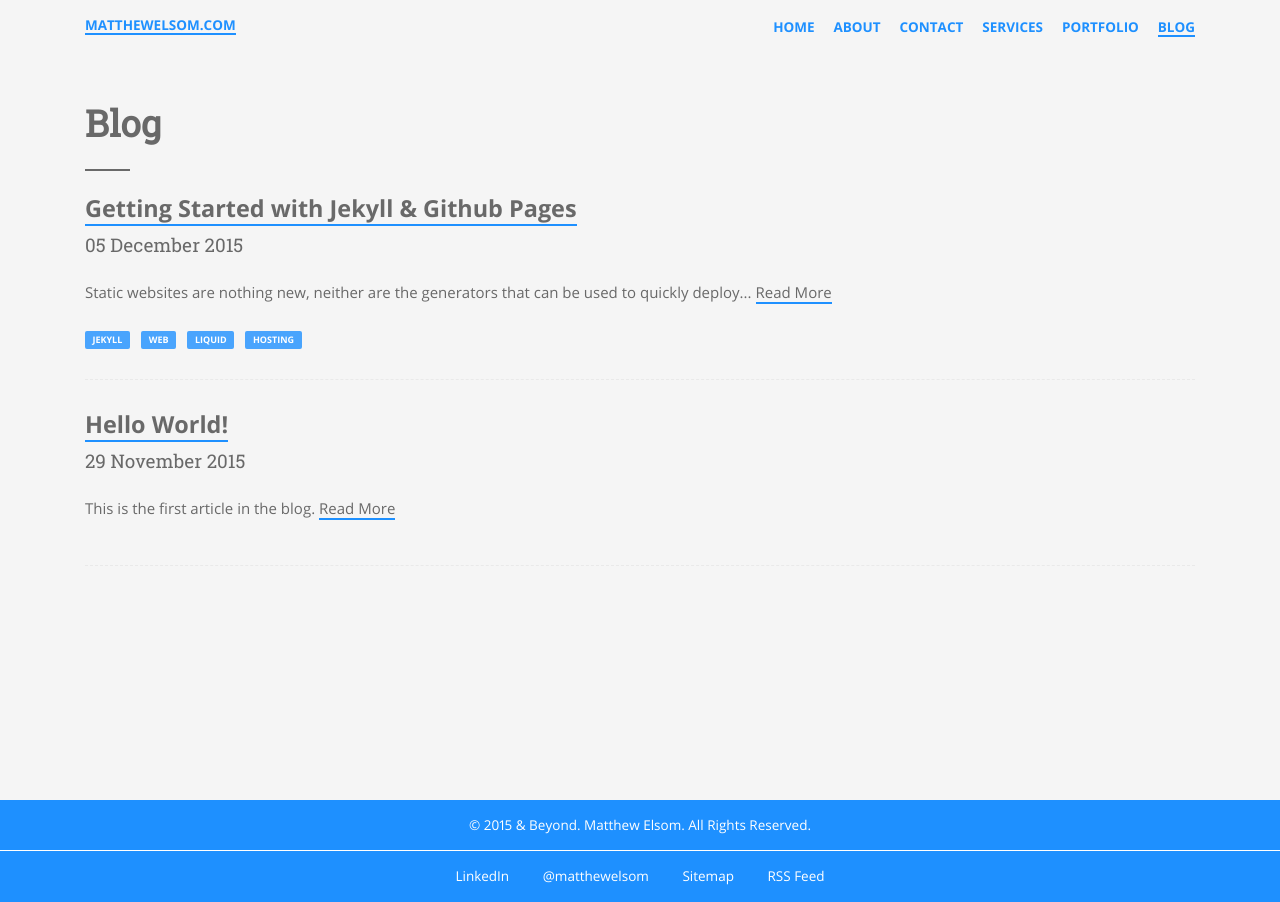
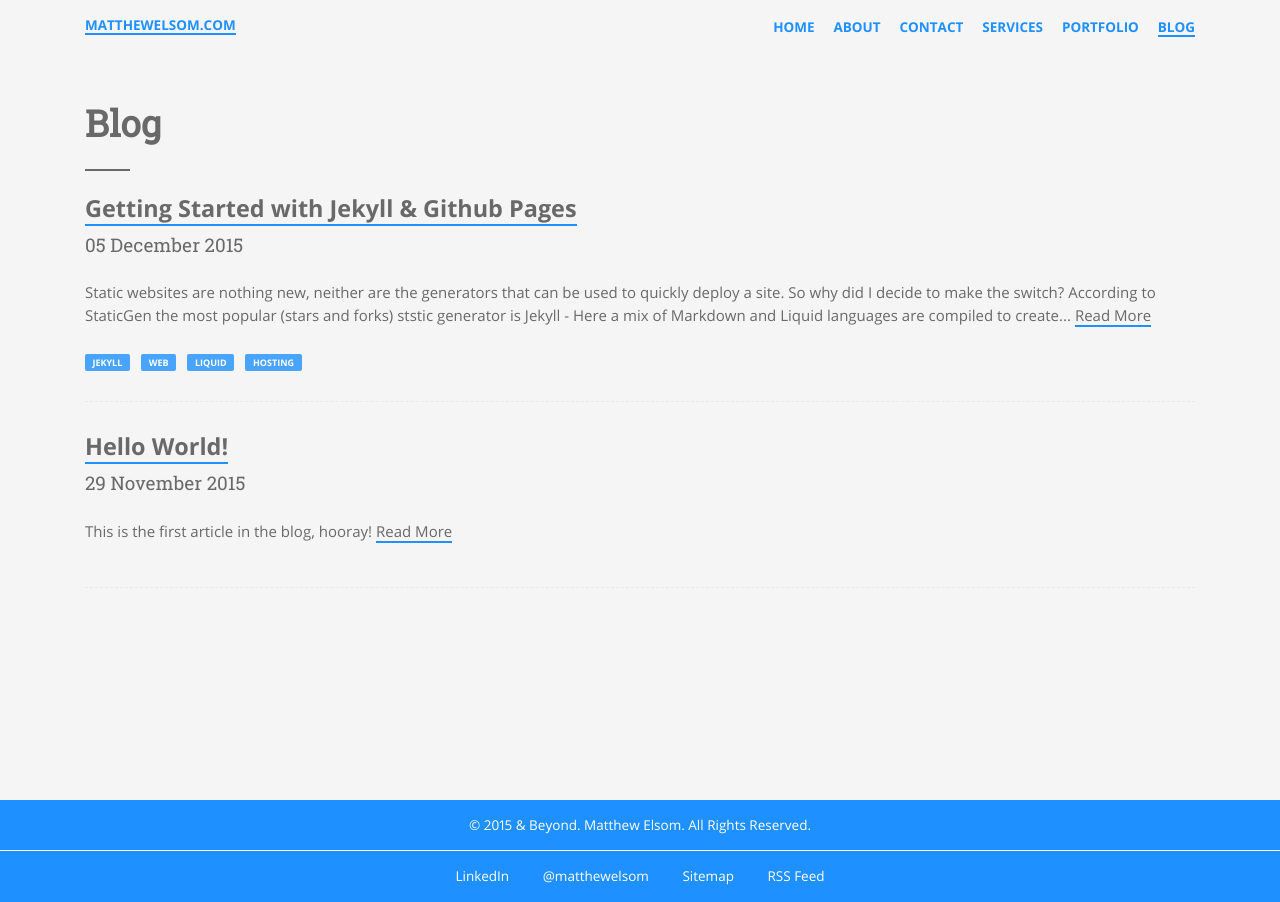
Before and after one commit to codophobia/matthewelsom.github.io, a Jekyll site: the page built from blog/index.md, in a window 1280 px wide. Built offline with Jekyll 4.4.1, drawn with Linux system fonts in a browser that asks for light colours.

```diff
--- a/blog/_posts/2015-11-29-welcome.md
+++ b/blog/_posts/2015-11-29-welcome.md
@@ -1,7 +1,7 @@
 ---
 title: Hello World!
 tags: [blog, welcome]
-image: blog_01.png
+image: blog_logo.png
 ---
 
-This is the first article in the blog.
+This is the first article in the blog, hooray!
--- a/blog/_posts/2015-12-05-getting-started-with-github-pages-jekyll.md
+++ b/blog/_posts/2015-12-05-getting-started-with-github-pages-jekyll.md
@@ -1,7 +1,7 @@
 ---
 title: Getting Started with Jekyll & Github Pages
 tags: [jekyll, blog, web, liquid, markdown, hosting]
-image: github_repo.png
+image: github_jekyll.png
 ---
 
 Static websites are nothing new, neither are the generators that can be used to quickly deploy a site. So why did I decide to make the switch?
--- a/blog/index.md
+++ b/blog/index.md
@@ -8,7 +8,7 @@
 <div class="post">
   <h3 class="post-title"><a href="{{ site.baseurl }}{{ post.url }}" title="{{ post.title }}">{{ post.title }}</a></h3>
   <p class="post-date">{{ post.date | date: '%d %B %Y'}}</p>
-  <p class="post-content">{{ post.content | truncate: 100 | strip_html }} <a href="{{ site.baseurl }}{{ post.url }}">Read More</a></p>
+  <p class="post-content">{{ post.content | strip_html | truncate: 300 }} <a href="{{ site.baseurl }}{{ post.url }}">Read More</a></p>
   <ul class="tags">
   {% assign approvedTags = site.data.tags.tags %}
   {% for tag in post.tags %}
```
Also changed, not shown: blog/blog_img/blog_logo.png (added), blog/blog_img/github_jekyll.png (added).
